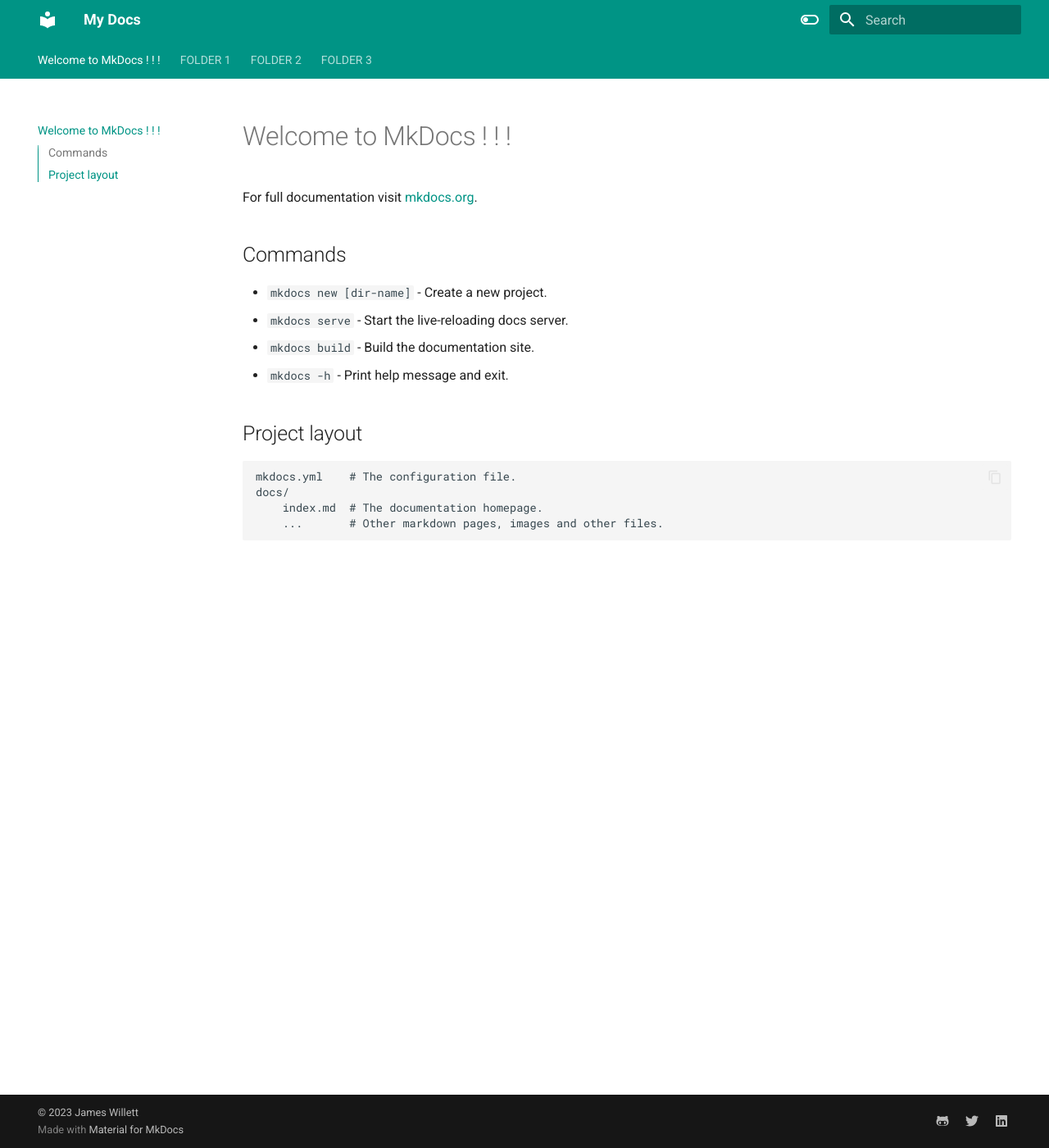
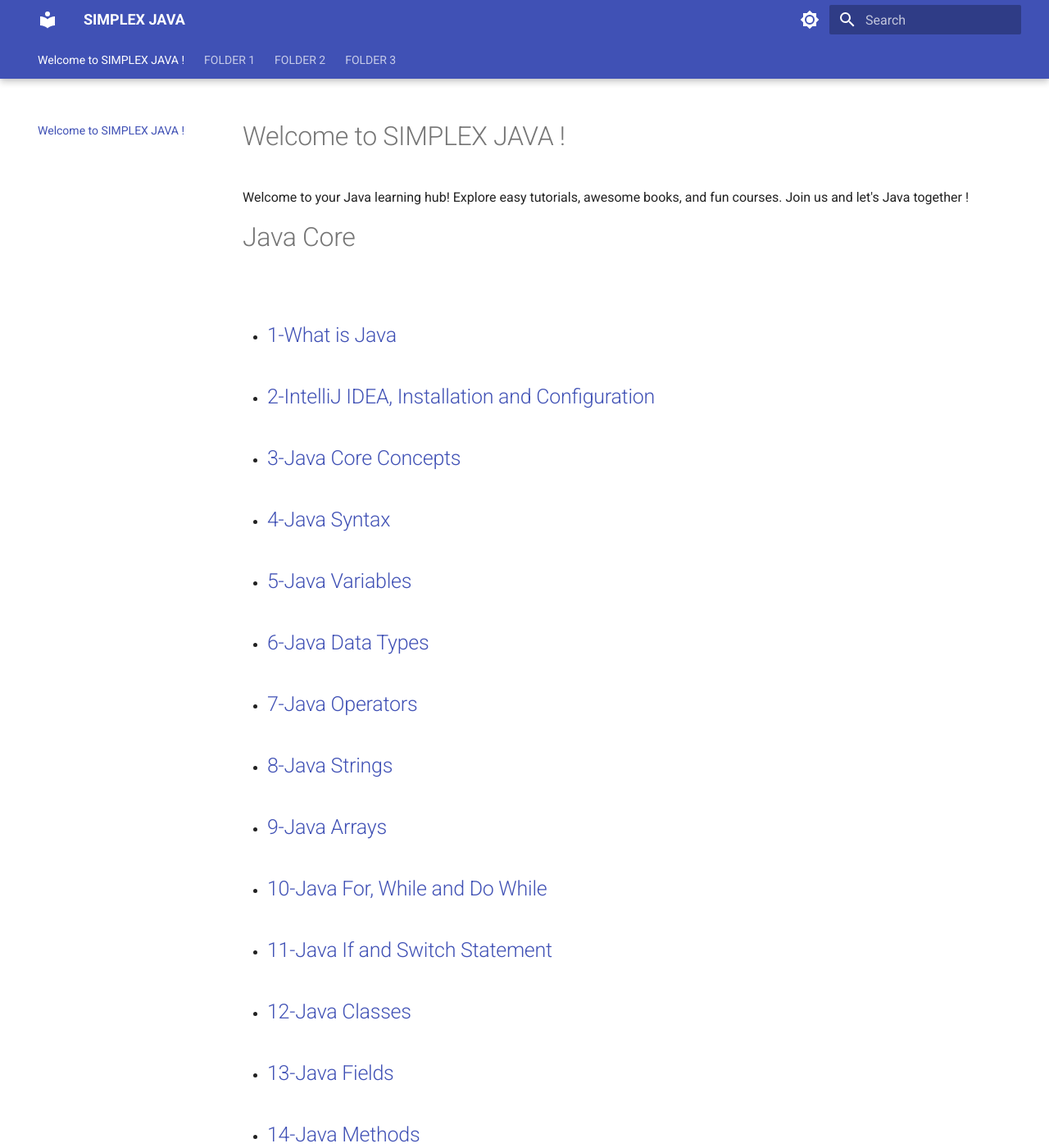
Before and after one commit to aleksandre-zaccone/simplex-java, an MkDocs documentation site: the page built from docs/index.md, in a window 1280 px wide and 1400 px high. Shown: the whole window at 82% size. Built offline with MkDocs 1.6.1 and Material for MkDocs 9.7.7, drawn with Linux system fonts in a browser that asks for light colours; some of the changed text lies outside the part shown.

Commit message:
added Home page

```diff
--- a/docs/index.md
+++ b/docs/index.md
@@ -1,17 +1,106 @@
-# Welcome to MkDocs ! ! !
+# Welcome to SIMPLEX JAVA !
 
-For full documentation visit [mkdocs.org](https://www.mkdocs.org).
+Welcome to your Java learning hub! Explore easy tutorials, awesome books, and fun courses. Join us and let's Java together !
 
-## Commands
+# Java Core
 
-* `mkdocs new [dir-name]` - Create a new project.
-* `mkdocs serve` - Start the live-reloading docs server.
-* `mkdocs build` - Build the documentation site.
-* `mkdocs -h` - Print help message and exit.
+- ## [1-What is Java](app://obsidian.md/1-What%20is%20Java)
 
-## Project layout
+- ## [2-IntelliJ IDEA, Installation and Configuration](app://obsidian.md/2-IntelliJ%20IDEA,%20Installation%20and%20Configuration)
 
-    mkdocs.yml    # The configuration file.
-    docs/
-        index.md  # The documentation homepage.
-        ...       # Other markdown pages, images and other files.
+- ## [3-Java Core Concepts](app://obsidian.md/3-Java%20Core%20Concepts)
+
+- ## [4-Java Syntax](app://obsidian.md/4-Java%20Syntax)
+
+- ## [5-Java Variables](app://obsidian.md/5-Java%20Variables)
+
+- ## [6-Java Data Types](app://obsidian.md/6-Java%20Data%20Types)
+
+- ## [7-Java Operators](app://obsidian.md/7-Java%20Operators)
+
+- ## [8-Java Strings](app://obsidian.md/8-Java%20Strings)
+
+- ## [9-Java Arrays](app://obsidian.md/9-Java%20Arrays)
+
+- ## [10-Java For, While and Do While](app://obsidian.md/10-Java%20For,%20While%20and%20Do%20While)
+
+- ## [11-Java If and Switch Statement](app://obsidian.md/11-Java%20If%20and%20Switch%20Statement)
+
+- ## [12-Java Classes](app://obsidian.md/12-Java%20Classes)
+
+- ## [13-Java Fields](app://obsidian.md/13-Java%20Fields)
+
+- ## [14-Java Methods](app://obsidian.md/14-Java%20Methods)
+
+- ## [15-Java Constructors](app://obsidian.md/15-Java%20Constructors)
+
+- ## [16-Java Access Modifiers](app://obsidian.md/16-Java%20Access%20Modifiers)
+
+- ## [17-Java Enums](app://obsidian.md/17-Java%20Enums)
+
+- ## [18-Java Packages](app://obsidian.md/18-Java%20Packages)
+
+- ## [19-Java OOP](app://obsidian.md/19-Java%20OOP)
+
+- ## [20-Java Abstract Classes](app://obsidian.md/20-Java%20Abstract%20Classes)
+
+- ## [21-Java Interfaces](app://obsidian.md/21-Java%20Interfaces)
+
+- ## [22-Java Interfaces vs. Abstract Classes](app://obsidian.md/22-Java%20Interfaces%20vs.%20Abstract%20Classes)
+
+- ## [23-Java Annotations](app://obsidian.md/23-Java%20Annotations)
+
+- ## [24-Java Exception Handling](app://obsidian.md/24-Java%20Exception%20Handling)
+
+
+# Advanced Java
+
+- ## [1-Java Collections](app://obsidian.md/1-Java%20Collections)
+
+- ## [2-Java Generics](app://obsidian.md/2-Java%20Generics)
+
+- ## [3-Java Optional](app://obsidian.md/3-Java%20Optional)
+
+- ## [4-Java Lambda Expressions](app://obsidian.md/4-Java%20Lambda%20Expressions)
+
+- ## [5-Java Streams](app://obsidian.md/5-Java%20Streams)
+
+- ## [6-Java IO](app://obsidian.md/6-Java%20IO)
+
+- ## [7-Java Concurrency](app://obsidian.md/7-Java%20Concurrency)
+
+- ## [8-Java Reflection](app://obsidian.md/8-Java%20Reflection)
+
+
+
+# Spring Framework
+
+
+
+# Databases
+
+
+
+
+# [[Principles]]
+
+
+# Java Books
+
+- [Core Java Volume I – Fundamentals](http://geni.us/YHJX7v)
+- [Effective Java](http://geni.us/RuQ6d)
+- [Java: A Beginner’s Guide](http://geni.us/t0Y89c)
+- [Java - The Complete Reference](http://geni.us/WBj4)
+- [Java Concurrency in Practice](http://geni.us/7d3hFgB)
+- [Java Performance: The Definite Guide](http://geni.us/B6XAX)
+- [Clean Code – A Handbook of Agile Software Craftsmanship](http://geni.us/gteGs5m)
+
+
+
+# Java Courses
+
+
+
+# Java Tutorials
+
+- ## [Java Tutorial by Simplex-Java](app://obsidian.md/Tutorials.md)
--- a/mkdocs.yml
+++ b/mkdocs.yml
@@ -1,59 +1,80 @@
-site_name: My Docs
+site_name: SIMPLEX JAVA
 theme:
   name: material
   features:
     - navigation.tabs
+    - navigation.top
+    - navigation.tabs.sticky
     - navigation.sections
     - toc.integrate
-    - navigation.top
+
     - search.suggest
     - search.highlight
     - content.tabs.link
     - content.code.annotation
     - content.code.copy
   language: en
+
   palette:
     - scheme: default
       toggle:
-        icon: material/toggle-switch-off-outline
+        icon: material/brightness-7
         name: Switch to dark mode
-      primary: teal
-      accent: purple
+      primary: indigo
+      accent: indigo
 
     - scheme: slate
       toggle:
-        icon: material/toggle-switch
+        icon: material/brightness-4
         name: Switch to light mode
-      primary: teal
-      accent: lime
+      primary: indigo
+      accent: indigo
 
+plugins:
+  - tags
+  - search
 
 
 extra:
   social:
-    - icon: fontawesome/brands/github-alt
-      link: https://github.com/james-willett
-    - icon: fontawesome/brands/twitter
-      link: https://twitter.com/TheJamesWillett
+    - icon: fontawesome/brands/github
+      link: https://github.com/aleksandre-zaccone
     - icon: fontawesome/brands/linkedin
-      link: https://www.linkedin.com/in/willettjames/
+      link: https://www.linkedin.com/in/aablotia/
+  generator: false
 
 markdown_extensions:
-  - pymdownx.highlight:
-      anchor_linenums: true
-  - pymdownx.inlinehilite
-  - pymdownx.snippets
+ # Python Markdown
+  - abbr
   - admonition
+  - attr_list
+  - def_list
+  - footnotes
+  - md_in_html
+  - toc:
+      permalink: true
+
+  # Python Markdown Extensions
   - pymdownx.arithmatex:
       generic: true
-  - footnotes
+  - pymdownx.betterem:
+      smart_enable: all
+  - pymdownx.caret
   - pymdownx.details
-  - pymdownx.superfences
-  - pymdownx.mark
-  - attr_list
   - pymdownx.emoji:
       emoji_index: !!python/name:materialx.emoji.twemoji
       emoji_generator: !!python/name:materialx.emoji.to_svg
+  - pymdownx.highlight
+  - pymdownx.inlinehilite
+  - pymdownx.keys
+  - pymdownx.mark
+  - pymdownx.smartsymbols
+  - pymdownx.superfences
+  - pymdownx.tabbed:
+      alternate_style: true
+  - pymdownx.tasklist:
+      custom_checkbox: true
+  - pymdownx.tilde
 
 copyright: |
-  &copy; 2023 <a href="https://github.com/james-willett"  target="_blank" rel="noopener">James Willett</a>
+  &copy; 2023 <a href="https://github.com/aleksandre-zaccone"> Aleksandre Zaccone</a>
```
Also changed, not shown: docs/FOLDER 1/Book 111.md (added, +90 -0 lines), docs/FOLDER 1/Books.md (+2 -2 lines), docs/FOLDER 2/Tutorials.md (+1 -0 lines), docs/FOLDER 3/Book 3333.md (added, +45 -0 lines), .trash/assets/logo.png (added), docs/FOLDER 1/Book 2.md (deleted), docs/FOLDER 3/Book 3.md (deleted), 3 other files.
